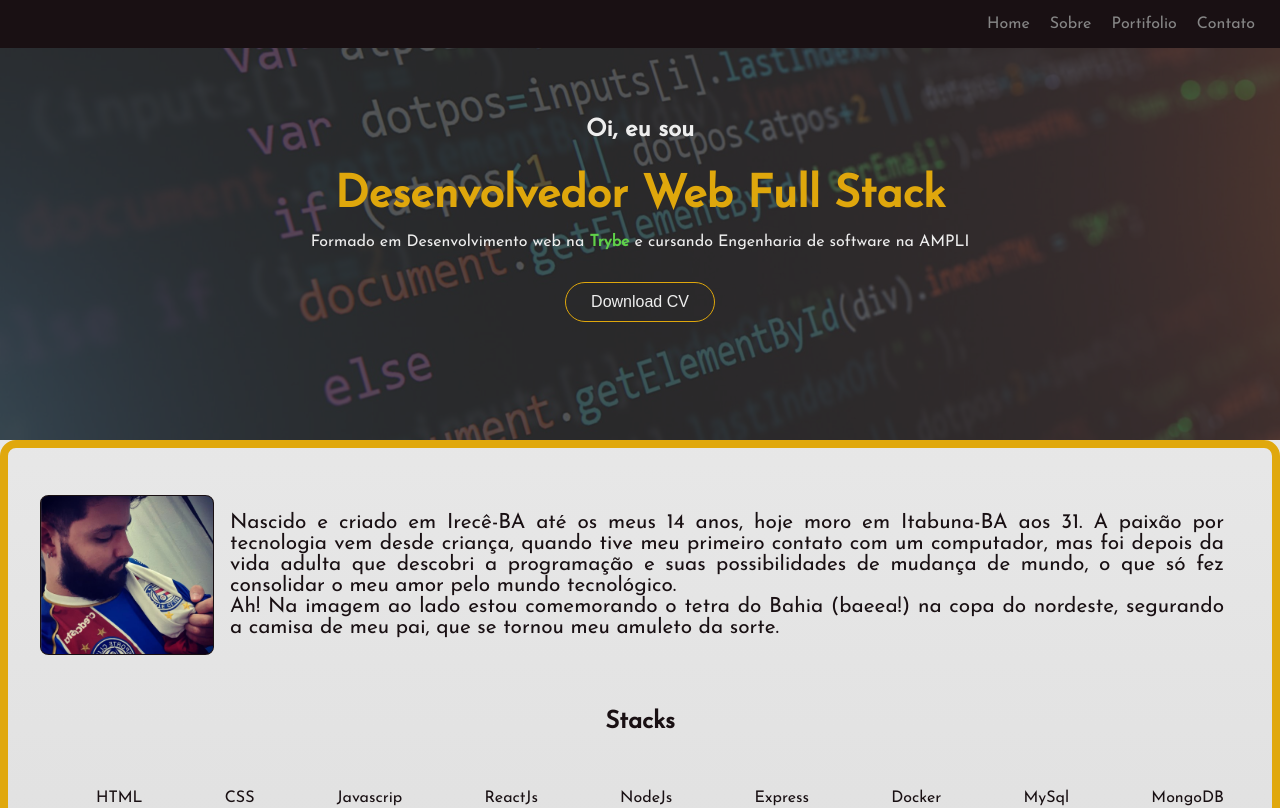
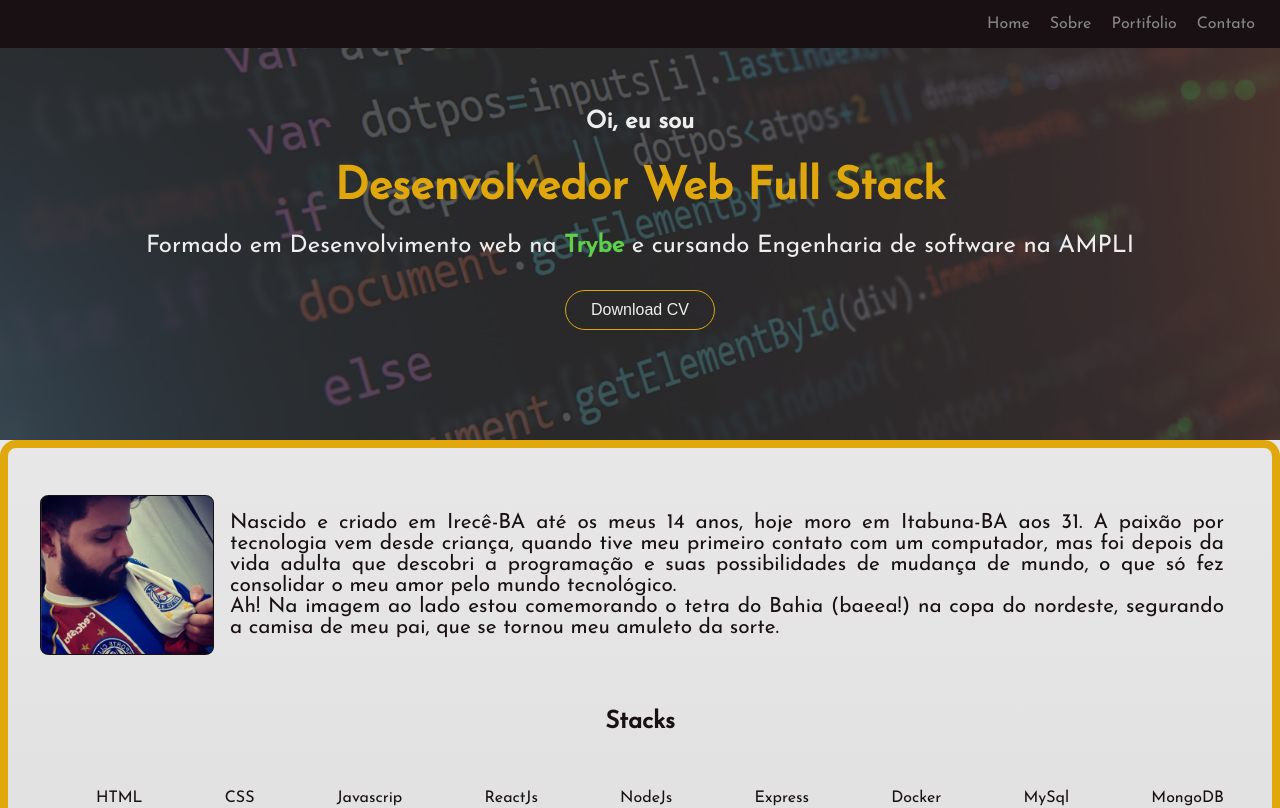
Before and after one commit to lucasrosendo/portfolio, a React (Create React App) app: page / in a window 1280 px wide. Shown: the top 808 px of the page. Built offline with nearby package versions, Linux system fonts and the light colour scheme; no server answers.

Commit message:
add scroll-behavior

```diff
--- a/src/components/About/About.js
+++ b/src/components/About/About.js
@@ -4,7 +4,7 @@ import './styles.css';
 
 export default function About() {
   return (
-    <div className='container-about'>
+    <div className='container-about' id='sobre'>
       <div className="about-content">
         <div className="photo-and-description">
           <div className="photo-perfil">
--- a/src/components/Contact/Contact.js
+++ b/src/components/Contact/Contact.js
@@ -4,7 +4,7 @@ import './styles.css';
 
 function Contact() {
   return (
-    <div className='contact-container'>Contact</div>
+    <div className='contact-container' id='contato'>Contact</div>
   )
 }
 
--- a/src/components/Github/Github.js
+++ b/src/components/Github/Github.js
@@ -47,7 +47,7 @@ export default function Github() {
   })
 
 return (
-  <div className='github-container'>
+  <div className='github-container' id='portfolio'>
     <div className="github-content">
       <h2>GitHub</h2>
       <div className="github-itens">
--- a/src/components/Header/Banner/index.js
+++ b/src/components/Header/Banner/index.js
@@ -1,16 +1,17 @@
 import React from 'react'
 import './styles.css';
+// import arquivo from '../../../docs/curriculoLucasRosendo.docx .pdf'
 
 
 export default function Banner() {
   return (
-    <div className='banner'>
+    <div className='banner' id='home'>
       <div className='content-banner'>
         {/* <h1>SITE EM CONSTRUÇÃO!!!</h1> */}
         <h2>Oi, eu sou</h2>
         <h1>Desenvolvedor Web Full Stack</h1>
         <p>Formado em Desenvolvimento web na <span className='trybe'>Trybe</span> e cursando Engenharia de software na AMPLI</p>
-        <button type='button'> Download CV</button>
+        <button type='button' href='/curriculoLucasRosendo.docx.pdf' download> Download CV</button>
 
       </div>
     </div>
--- a/src/components/Header/Banner/styles.css
+++ b/src/components/Header/Banner/styles.css
@@ -42,7 +42,7 @@ div{
 
 }
 .banner p{
-  font-size: 1rem;
+  font-size: 1.5rem;
   color: #EEEEEE;
   margin-bottom: 1rem;
 
--- a/src/components/Menu/index.js
+++ b/src/components/Menu/index.js
@@ -8,7 +8,7 @@ export default function Menu() {
       <ul>
         <li><a href='#home'>Home</a></li>
         <li><a href='#sobre'>Sobre</a></li>
-        <li><a href='#portifolio'>Portifolio</a></li>
+        <li><a href='#portfolio'>Portifolio</a></li>
         <li><a href='#contato'>Contato</a></li>
       </ul>
     </div>
--- a/src/styles.css
+++ b/src/styles.css
@@ -1,5 +1,9 @@
 *{
   box-sizing: border-box;
+  scroll-behavior: smooth;
+}
+:target {
+  scroll-margin-top: 60px;
 }
 body{
   margin: 0px;
```
Also changed, not shown: 1 other file (tests, documents, lock files or other folders).
